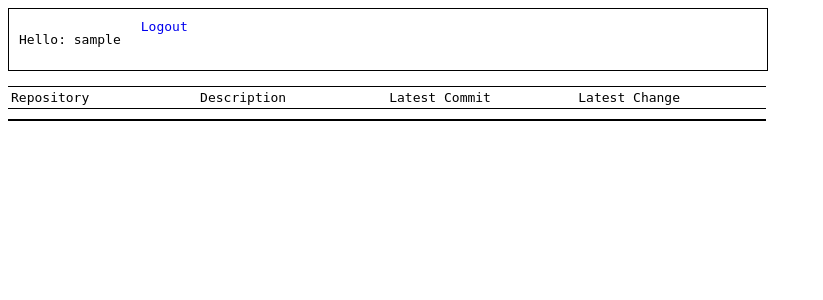
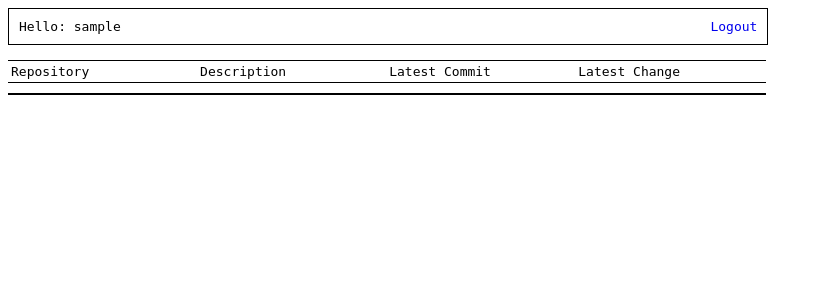
Before and after one commit to weiyiguoyoyo/mfgd, a Django app: page / in a window 1280 px wide. Shown: the top 300 px of the page, without its empty margins (0-823 px from the left). Run offline with Django 3.2, Linux system fonts and the light colour scheme; the visitor is signed in with stand-in values (Sample User, id 1); data that the repository does not hold is empty; parts of the project's set-up code (start-up, migrations or seed data) failed here and were passed over.

Commit message:
Replace forever-brokenTM menu CSS with simple code

```diff
--- a/static/style.css
+++ b/static/style.css
@@ -10,20 +10,25 @@ a:hover {
     text-decoration: underline;
 }
 
-.menu a,p {
+/* Navigation bar itself */
+#menu {
+    width: 100%;
+    display: block;
+    overflow: hidden;
+    border: 1px solid black;
+    vertical-align: center;
+}
+
+/* "Normal" menu items */
+#menu a, span {
+    float: left;
+    display: block;
     padding: 10px;
 }
 
-.menu a:nth-last-child(2) {
-    margin-left: auto;
-}
-
-.menu {
-    display: flex;
-    flex-flow: row wrap;
-    justify-content: flex-start;
-    width: 100%;
-    border: 1px solid black;
+/* Right floating menu items */
+#menu a.right {
+    float: right;
 }
 
 .crumbs ol {
@@ -112,10 +117,6 @@ main {
     .commit-msg {
         display: none;
     }
-
-    .menu a:nth-last-child(2) {
-        margin-left: inherit;
-    }
 }
 
 @media only screen and (min-width: 1200px) {
@@ -124,7 +125,7 @@ main {
         width: 60%;
     }
 
-    .menu {
+    #menu {
         width: 60%;
     }
 }
--- a/templates/base.html
+++ b/templates/base.html
@@ -18,13 +18,13 @@
 	</head>
 
 	<body>
-		<nav class="menu">
+		<nav id="menu">
 			{% if user.is_authenticated %}
-				<p>Hello: {{ user.username }}</p>
-				<a href="{% url 'logout' %}">Logout</a>
+				<span>Hello: {{ user.username }}</span>
+				<a class="right" href="{% url 'logout' %}">Logout</a>
 			{% else %}
-				<a href="{% url 'login' %}">Login</a>
-            	<a href="register/">Register</a>
+				<a class="right" href="{% url 'login' %}">Login</a>
+            	<a class="right" href="register/">Register</a>
 			{% endif %}
         </nav>
 
```
